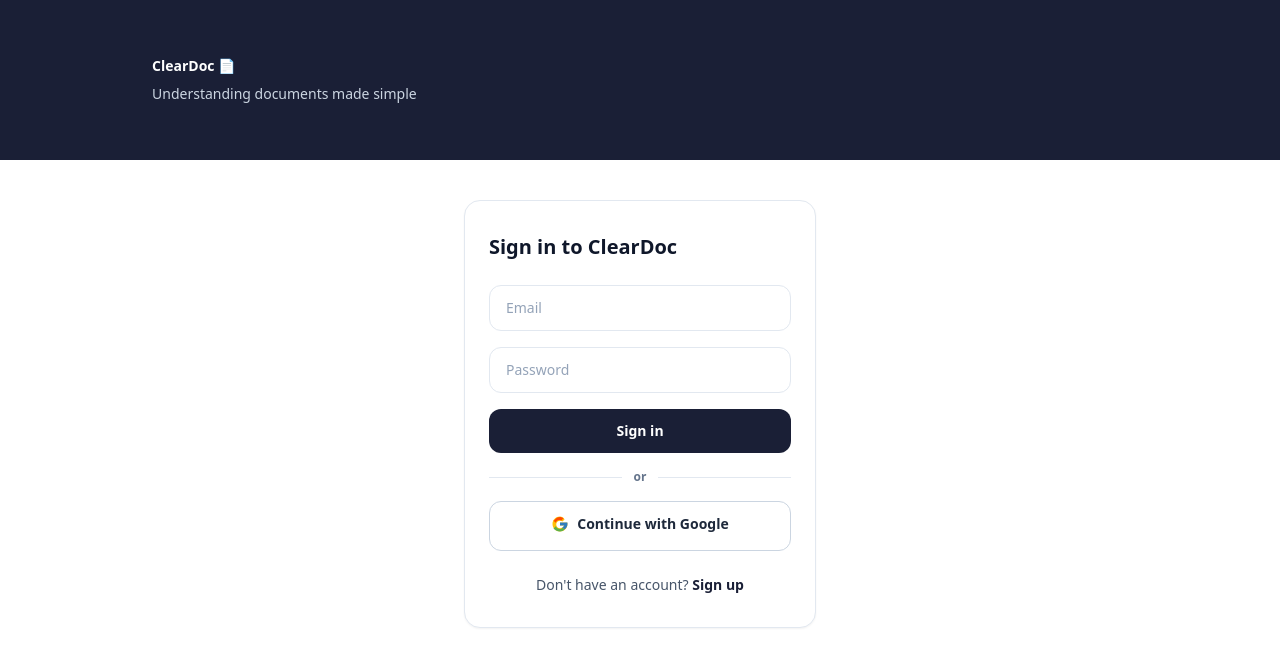
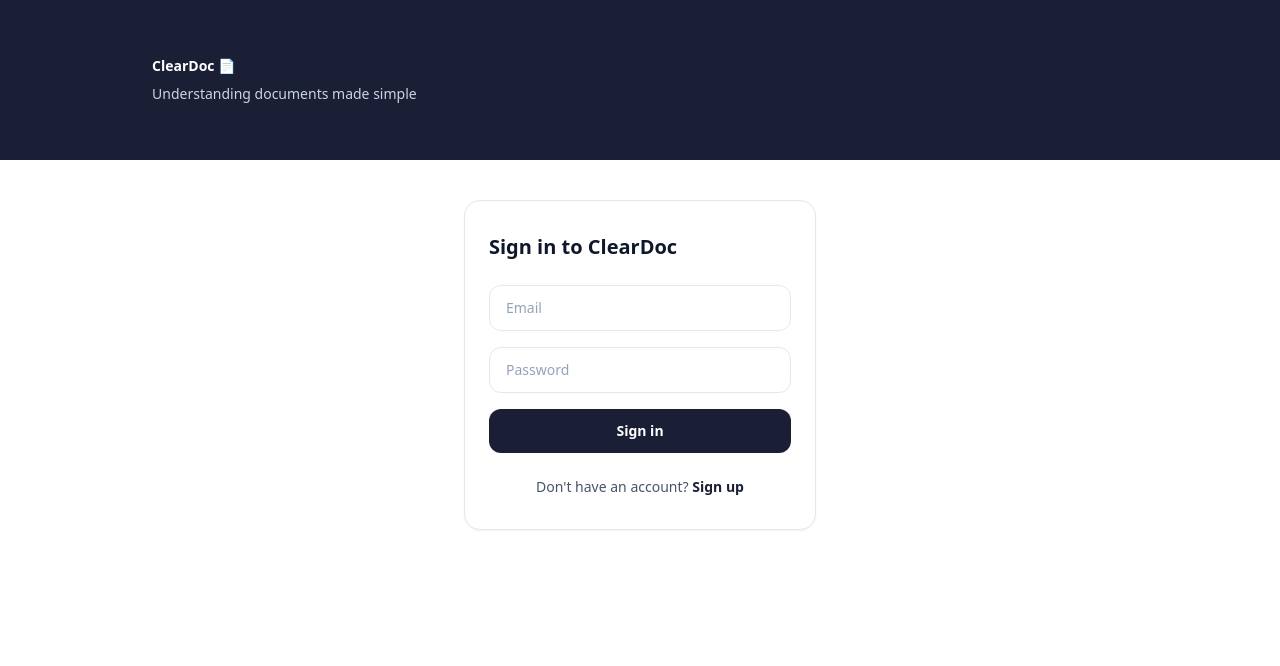
Before and after one commit to Booteeni/cleardoc, a Next.js app: page /login in a window 1280 px wide. Shown: the top 666 px of the page. Built offline with nearby package versions, Linux system fonts and the light colour scheme; no server answers.

Commit message:
remove google auth for now

```diff
--- a/app/login/page.tsx
+++ b/app/login/page.tsx
@@ -128,50 +128,6 @@ export default function LoginPage() {
                 Sign in
               </button>
 
-              <div className="flex items-center gap-3">
-                <div className="h-px flex-1 bg-slate-200" />
-                <p className="text-xs font-semibold text-slate-500">or</p>
-                <div className="h-px flex-1 bg-slate-200" />
-              </div>
-
-              <button
-                type="button"
-                onClick={handleGoogleSignIn}
-                disabled={loading}
-                className="w-full rounded-xl border border-slate-300 bg-white px-4 py-3 text-sm font-semibold text-slate-800 transition hover:bg-slate-50 disabled:opacity-60"
-              >
-                <span className="inline-flex items-center justify-center gap-2">
-                  <svg
-                    width="18"
-                    height="18"
-                    viewBox="0 0 48 48"
-                    aria-hidden="true"
-                    xmlns="http://www.w3.org/2000/svg"
-                  >
-                    <path
-                      fill="#FFC107"
-                      d="M43.611 20.083H42V20H24v8h11.303C33.065 32.657 28.419 35 24 35c-5.523 0-10-4.477-10-10s4.477-10 10-10c2.49 0 4.757.912 6.522 2.417l5.657-5.657C33.146 6.053 28.806 4 24 4 12.955 4 4 12.955 4 24s8.955 20 20 20 20-8.955 20-20c0-1.341-.138-2.65-.389-3.917Z"
-                    />
-                    <path
-                      fill="#FF3D00"
-                      d="M6.306 14.691 12.293 20.678C13.87 16.309 17.997 13 22.64 13c1.9 0 3.638.557 5.036 1.48l5.657-5.657C30.463 6.53 27.389 5 24 5c-6.815 0-12.517 4.1-15.694 9.691Z"
-                      opacity=".9"
-                    />
-                    <path
-                      fill="#4CAF50"
-                      d="M24 44c4.8 0 9.15-2.05 12.2-5.33l-5.66-5.66C29.16 35.9 26.68 37 24 37c-4.42 0-9.06-2.34-11.3-7.01l-5.97 5.97C9.485 39.97 16.8 44 24 44Z"
-                      opacity=".9"
-                    />
-                    <path
-                      fill="#1976D2"
-                      d="M43.611 20.083H42V20H24v8h11.303c-.99 2.2-2.68 3.93-4.72 5.09l5.66 5.66C39.98 35.56 44 30.3 44 24c0-1.34-.13-2.65-.389-3.917Z"
-                      opacity=".9"
-                    />
-                  </svg>
-                  Continue with Google
-                </span>
-              </button>
-
               {error ? (
                 <p className="text-sm text-rose-600" role="alert">
                   {error}
```
